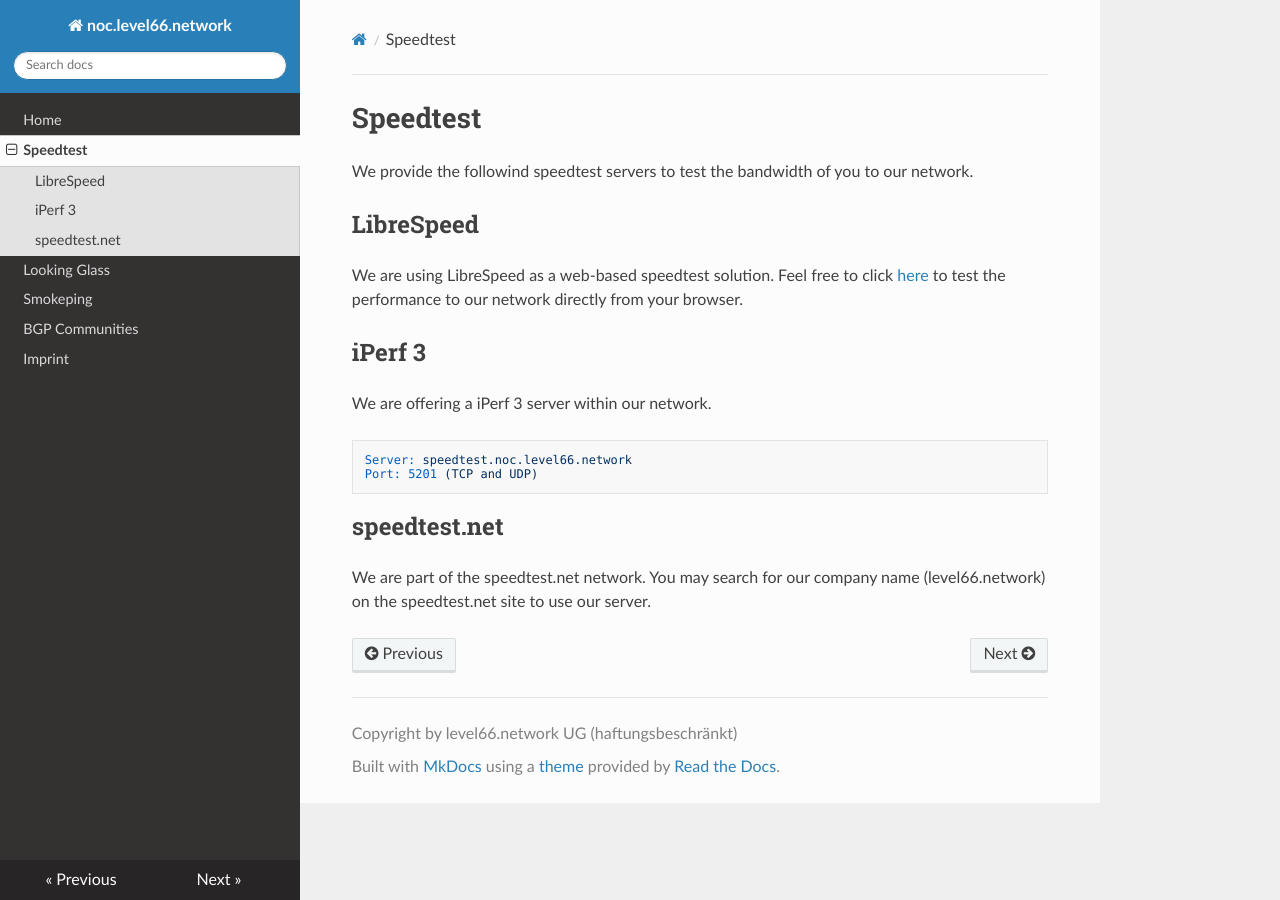
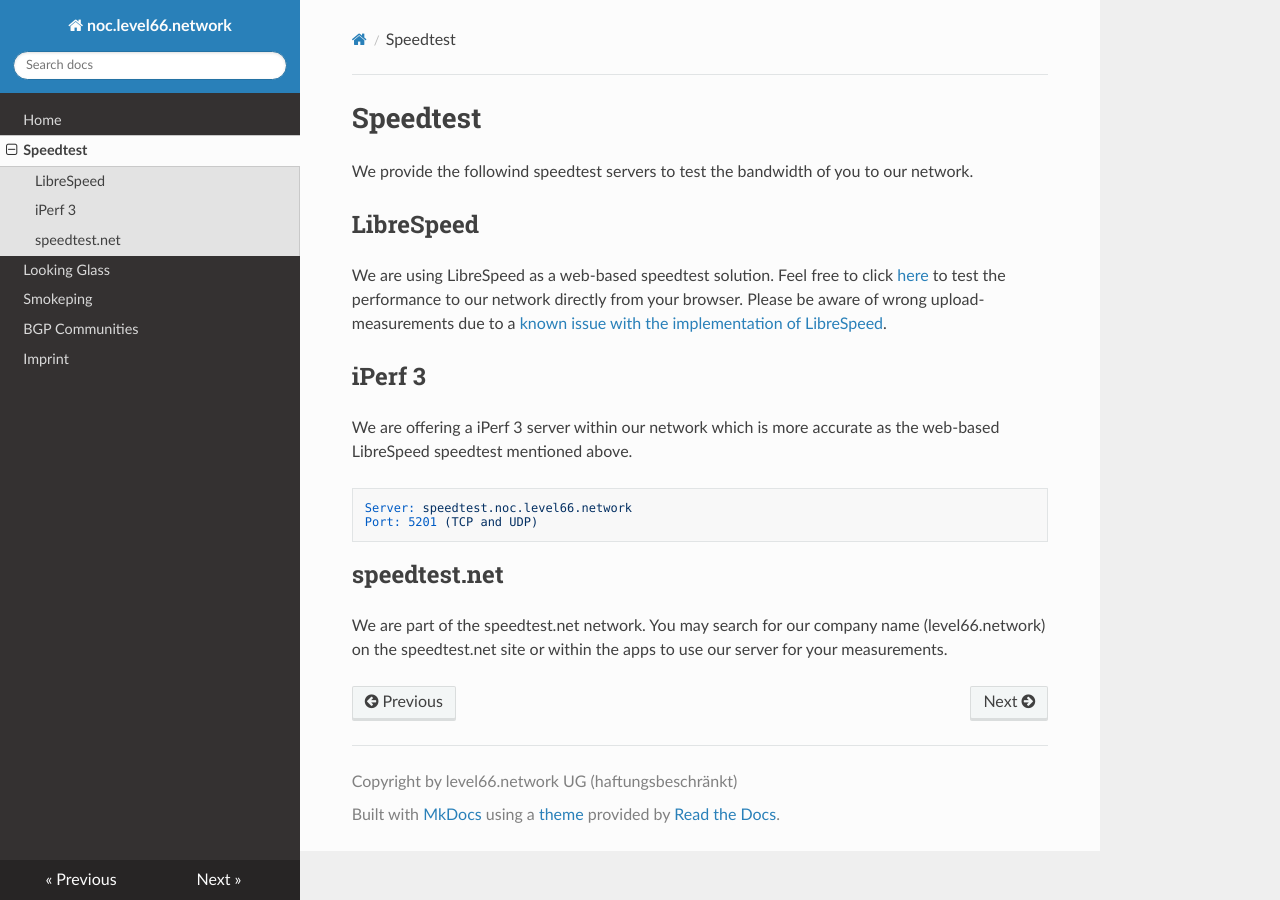
Before and after one commit to MrXermon/noc.as56381.net, an MkDocs documentation site: the page built from docs/speedtest.md, in a window 1280 px wide. Built offline with MkDocs 1.6.1, drawn with Linux system fonts in a browser that asks for light colours; nearby versions of some CDN libraries.

Commit message:
Updated speedtest-texts.

````diff
--- a/docs/speedtest.md
+++ b/docs/speedtest.md
@@ -3,10 +3,10 @@
 We provide the followind speedtest servers to test the bandwidth of you to our network.
 
 ## LibreSpeed
-We are using LibreSpeed as a web-based speedtest solution. Feel free to click [here](https://speedtest.noc.level66.network/) to test the performance to our network directly from your browser.
+We are using LibreSpeed as a web-based speedtest solution. Feel free to click [here](https://speedtest.noc.level66.network/) to test the performance to our network directly from your browser. Please be aware of wrong upload-measurements due to a [known issue with the implementation of LibreSpeed](https://github.com/librespeed/speedtest/issues/427).
 
 ## iPerf 3
-We are offering a iPerf 3 server within our network.
+We are offering a iPerf 3 server within our network which is more accurate as the web-based LibreSpeed speedtest mentioned above.
 
 ```
 Server: speedtest.noc.level66.network
@@ -14,4 +14,4 @@ Port: 5201 (TCP and UDP)
 ```
 
 ## speedtest.net
-We are part of the speedtest.net network. You may search for our company name (level66.network) on the speedtest.net site to use our server.
+We are part of the speedtest.net network. You may search for our company name (level66.network) on the speedtest.net site or within the apps to use our server for your measurements.
````
